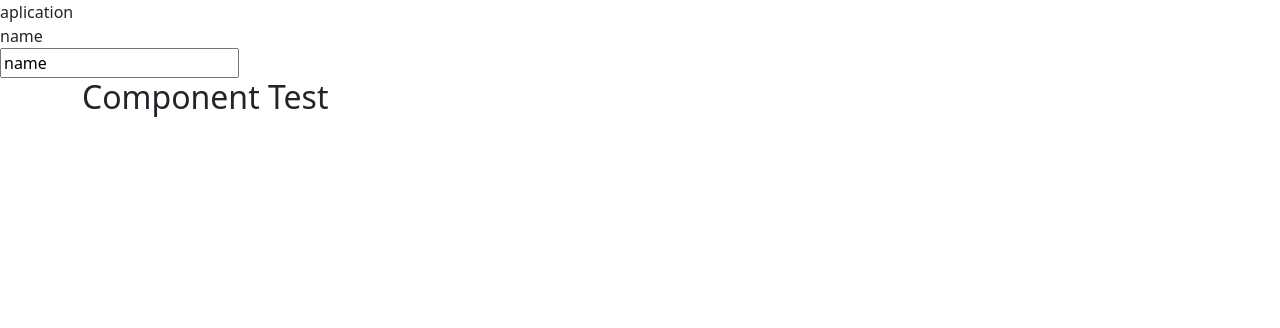
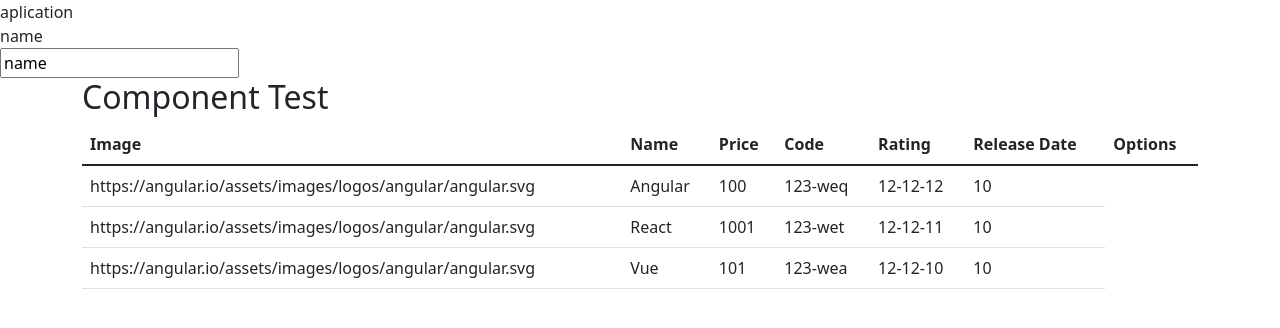
Before and after one commit to CristianoFIlho/angular-studying, an Angular app in the folder angular/aplication/aplication/: page / in a window 1280 px wide. Shown: the top 328 px of the page. Built offline with nearby package versions, Linux system fonts and the light colour scheme.

Commit message:
table angular

```diff
--- /dev/null
+++ b/angular/aplication/aplication/src/app/components/component.ts
@@ -0,0 +1,10 @@
+export class Course {
+    id!: number;
+    name!: string;
+    imageUrl!: string;
+    price!: number;
+    code!: string;
+    duration!: number;
+    rating!: number;
+    releaseDate!: string;
+}
--- a/angular/aplication/aplication/src/app/components/componentlist.component.html
+++ b/angular/aplication/aplication/src/app/components/componentlist.component.html
@@ -1 +1,26 @@
 <h2>Component Test</h2>
+
+<table class="table">
+  <thead>
+    <tr>
+      <th>Image</th>
+      <th>Name</th>
+      <th>Price</th>
+      <th>Code</th>
+      <th>Rating</th>
+      <th>Release Date</th>
+      <th>Options</th>
+    </tr>
+  </thead>
+
+  <tbody>
+    <tr *ngFor="let course of components">
+      <td>{{course.imageUrl}}</td>
+      <td>{{course.name}}</td>
+      <td>{{course.price}}</td>
+      <td>{{course.code}}</td>
+      <td>{{course.releaseDate}}</td>
+      <td>{{course.rating}}</td>
+    </tr>
+  </tbody>
+</table>
--- a/angular/aplication/aplication/src/app/components/componentlist.ts
+++ b/angular/aplication/aplication/src/app/components/componentlist.ts
@@ -1,11 +1,49 @@
-import {Component} from '@angular/core';
-
+import {Component, OnInit} from '@angular/core';
+import { Course } from './component';
 @Component({
   selector: 'app-componentlist',
   templateUrl: './componentlist.component.html'
 
 })
 
-export class ComponentList {
+export class ComponentList implements OnInit {
+    components: Course[] = [];
 
+    ngOnInit(): void {
+        this.components = [
+            {
+                id: 1,
+                name: 'Angular',
+                imageUrl: 'https://angular.io/assets/images/logos/angular/angular.svg',
+
+                price: 100,
+                code: '123-weq',
+                duration: 2313,
+                rating: 10,
+                releaseDate: '12-12-12'
+            },
+            {
+                id: 2,
+                name: 'React',
+                imageUrl: 'https://angular.io/assets/images/logos/angular/angular.svg',
+
+                price: 1001,
+                code: '123-wet',
+                duration: 2300,
+                rating: 10,
+                releaseDate: '12-12-11'
+            },
+            {
+                id: 3,
+                name: 'Vue',
+                imageUrl: 'https://angular.io/assets/images/logos/angular/angular.svg',
+                price: 101,
+                code: '123-wea',
+                duration: 2200,
+                rating: 10,
+                releaseDate: '12-12-10'
+
+            }
+        ];
+    }
 }
```
